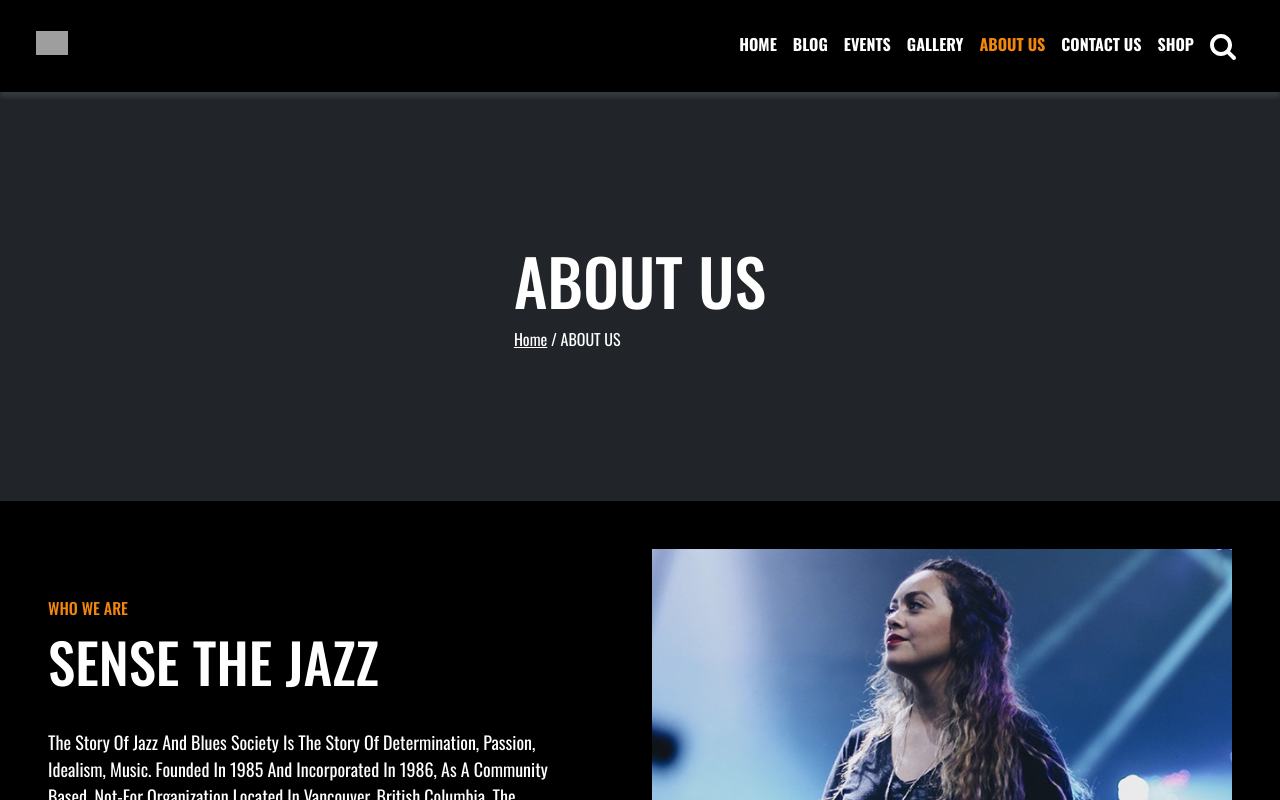
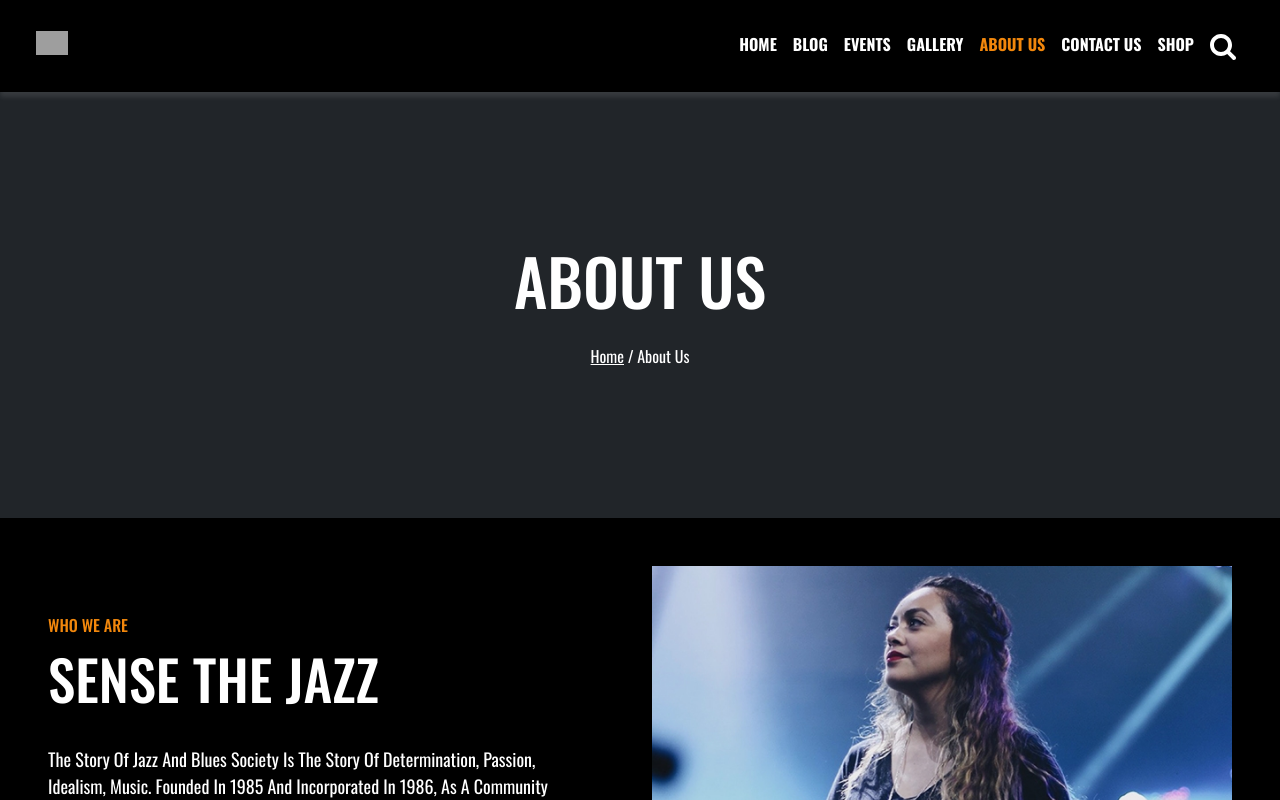
Before and after one commit to ValeriaGiannelli/proj-html-vuejs, a Vue app: page /about in a window 1280 px wide. Shown: the top 800 px of the page. Built offline with nearby package versions, Linux system fonts and the light colour scheme; grey boxes are pictures that could not be loaded.

Commit message:
style: add d-flex to show the title in center of the page for AppBread - change the name of the path and make it to uppercase

```diff
--- a/src/components/AppBread.vue
+++ b/src/components/AppBread.vue
@@ -11,10 +11,12 @@ export default{
     <div class="my_container">
         <div class="padding container-fluid bg-dark d-flex justify-content-around ">
             <div class="row">
-                <div class="col">
-                    <h1>{{info[0].namePath}}</h1>
-                    <a href="/">{{info[0].home}}</a>
-                    <span> / {{info[0].namePath}}</span>
+                <div class="col d-flex flex-column align-items-center">
+                    <h2>{{info[0].namePath}}</h2>
+                    <div>
+                        <a href="/">{{info[0].home}}</a>
+                        <span> / {{info[0].namePath}}</span>
+                    </div>
                 </div>
             </div>
         </div>
@@ -36,7 +38,9 @@ export default{
     padding: 150px;
 }
 
-h1{
+h2{
     font-size: 64px;
+    margin-bottom: 25px;
+    text-transform: uppercase;
 }
 </style>
--- a/src/pages/AppAbout.vue
+++ b/src/pages/AppAbout.vue
@@ -21,7 +21,7 @@ export default{
 
             infoBread: [
                 {
-                    "namePath": "ABOUT US",
+                    "namePath": "About Us",
                     "home": "Home"
                 }
             ]
--- a/src/pages/AppContact.vue
+++ b/src/pages/AppContact.vue
@@ -16,7 +16,7 @@ export default{
             store,
             infoBread: [
                 {
-                    "namePath": "CONTACT US",
+                    "namePath": "Contact Us",
                     "home":"Home"
                 }
             ]
```
